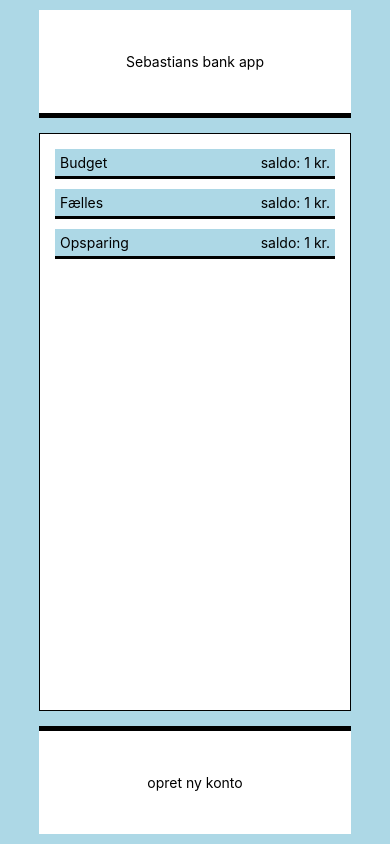
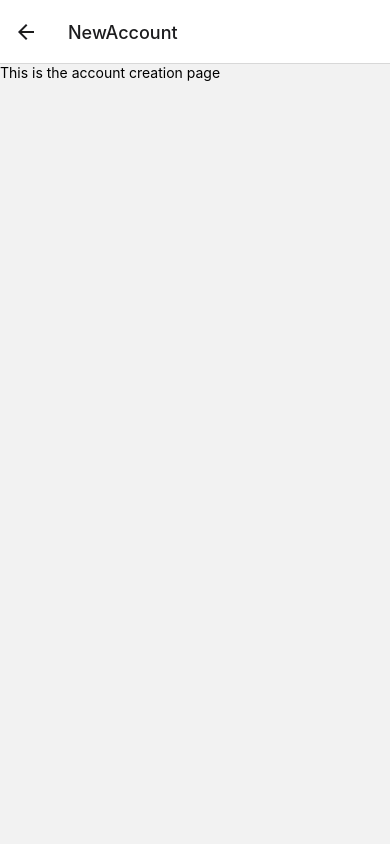
Before and after one commit to SebastianHeiberg/react-native-madatory1-bank-app, a React Native app: screen /NewAccount in a window 390 px wide. Built offline with nearby package versions, Linux system fonts and the light colour scheme.

Commit message:
can now navigate to other pages

```diff
--- a/App.js
+++ b/App.js
@@ -1,13 +1,36 @@
 import { StatusBar } from 'expo-status-bar';
-import { StyleSheet, Text, View, FlatList } from 'react-native';
+import { StyleSheet, Text, View, FlatList, } from 'react-native';
 import { useState } from 'react';
-import AccountItem from './components/AccountItem';
+import AccountItem from './components/AccountItem.js';
+import { NavigationContainer } from '@react-navigation/native';
+import { createNativeStackNavigator } from '@react-navigation/native-stack';
+import NewAccount from './components/NewAccount.js';
+export default function App() {
 
-export default function App() {
+
+  const Stack = createNativeStackNavigator()
+
+  return (
+    <NavigationContainer>
+      <Stack.Navigator initialRouteName='Home'>
+        <Stack.Screen
+        name='Home'
+        component={Homepage}
+        />
+        <Stack.Screen
+        name='NewAccount'
+        component={NewAccount}/>
+      </Stack.Navigator>
+    </NavigationContainer>
+
+  )
+}
+
+const Homepage = ({navigation, route}) => {
 
   const [accounts, setAccounts] = useState([{ text: "Budget"}, { text: "Fælles"}, { text: "Opsparing"}])
 
-  return (
+   return (
     <View style={styles.container}>
       <View style={styles.topBox}>
         <Text>Sebastians bank app</Text>
@@ -26,7 +49,7 @@ export default function App() {
         />
       </View>
       <View style={styles.createAccount}>
-        <Text>opret ny konto</Text>
+        <Text onPress={() => navigation.navigate('NewAccount')}>opret ny konto</Text>
       </View>
       <StatusBar style="auto" />
     </View>
--- /dev/null
+++ b/components/NewAccount.js
@@ -0,0 +1,13 @@
+import React from 'react';
+import { View, Text } from 'react-native';
+
+const NewAccount = () => {
+  return (
+    <View>
+      <Text>This is the account creation page</Text>
+      {/* Add your HTML content here */}
+    </View>
+  );
+};
+
+export default NewAccount;
```
Also changed, not shown: package.json (+5 -3 lines), 1 other file (tests, documents, lock files or other folders).
